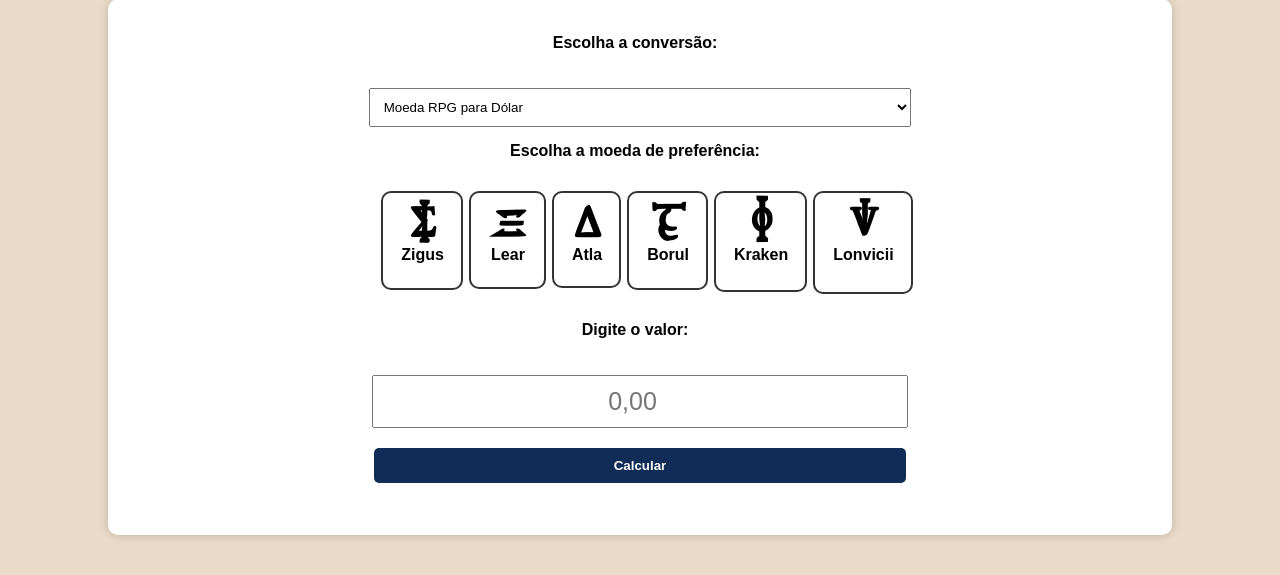
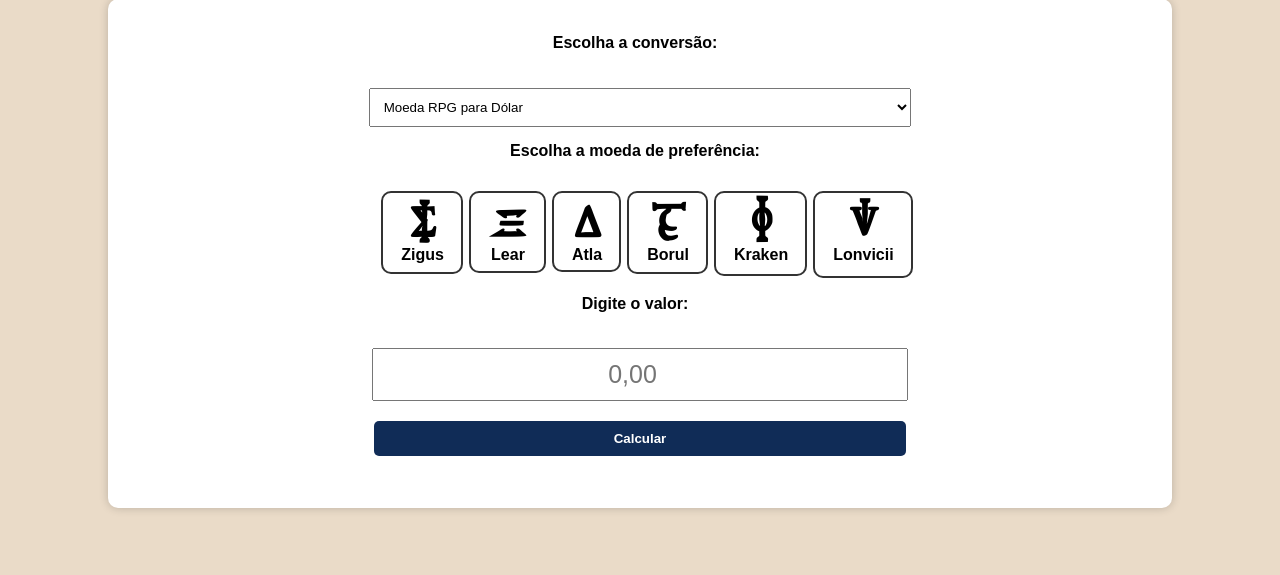
Before and after one commit to LudwigBeethoven/LudwigBeethoven.github.io, a PHP site: page / in a window 1280 px wide. Shown: the part 139-714 px from the top of the page. Run offline with PHP 8.4, Linux system fonts and the light colour scheme.

Commit message:
Update radiostyle.css

```diff
--- a/radiostyle.css
+++ b/radiostyle.css
@@ -8,7 +8,7 @@ input[type="radio"]+label {
     position: relative;
     padding-left: 30px;
     cursor: pointer;
-    margin-bottom: 7%;
+    margin-bottom: 2%;
 }
 
 input[type="radio"]+label::before {
@@ -17,7 +17,7 @@ input[type="radio"]+label::before {
     left: 10px;
     top: 0;
     width: 100%;
-    height: 5rem;
+    height: 4rem;
     border: 2px solid #333;
     background-color: #ffffff00;
     border-radius: 10px;
```
